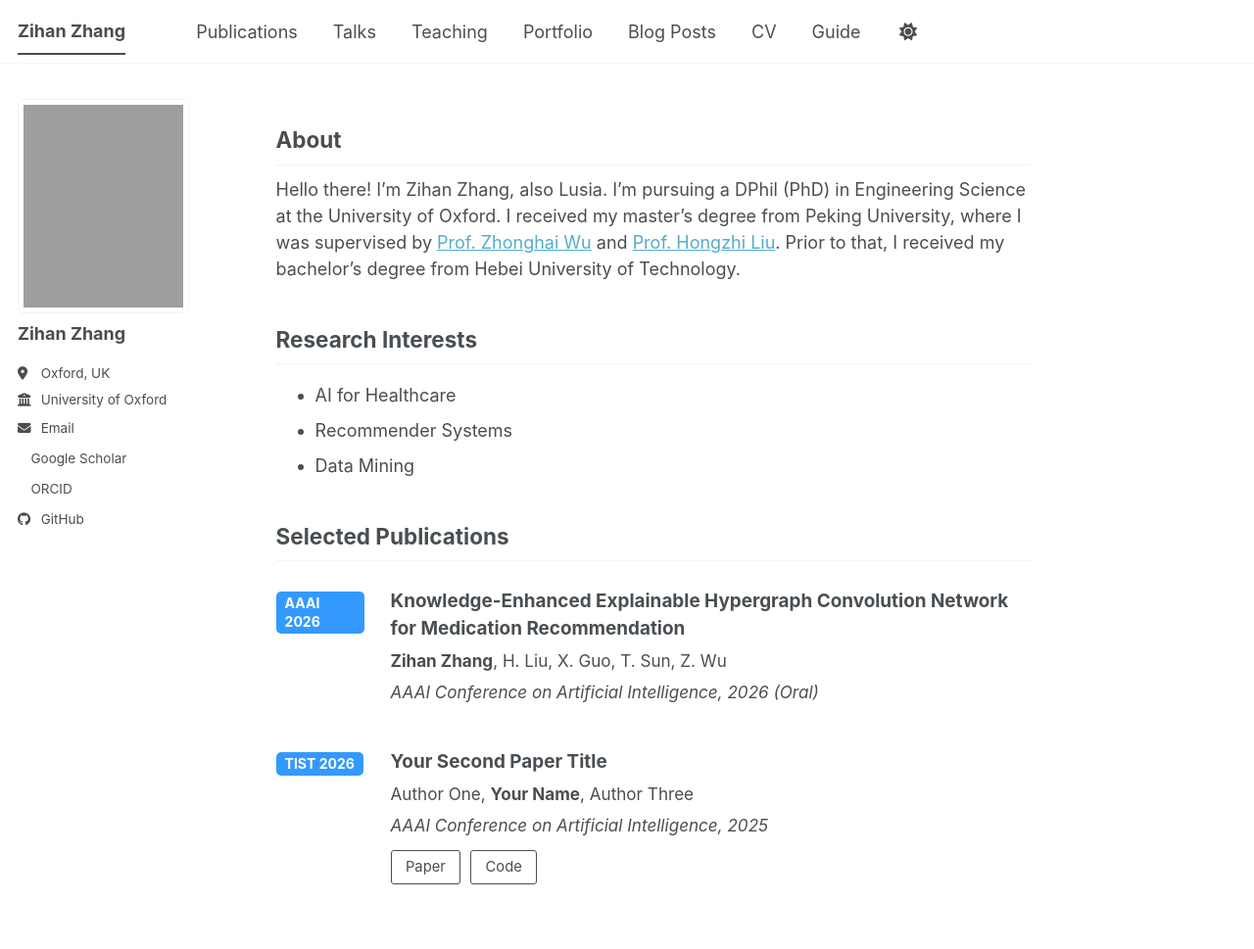
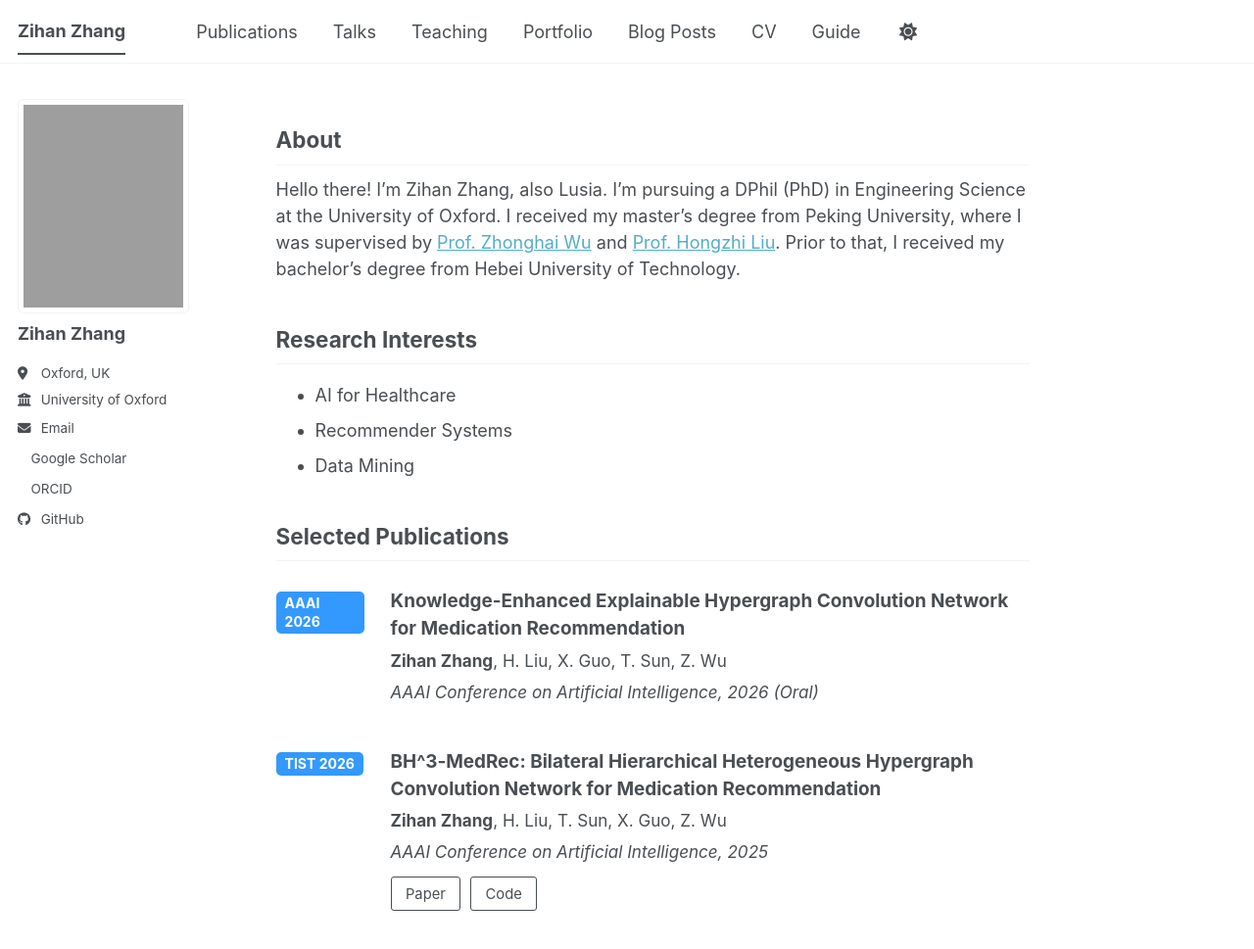
Before and after one commit to LusiaZ/LusiaZ.github.io, a Jekyll site: the page built from _pages/about.md, in a window 1280 px wide and 1056 px high. Shown: the top 969 px of the window at 98% size. Built offline with Jekyll 4.4.1, drawn with Linux system fonts in a browser that asks for light colours; a style sheet for code colours, icons or effects is not loaded.

Commit message:
Update about.md

```diff
--- a/_pages/about.md
+++ b/_pages/about.md
@@ -52,11 +52,11 @@ Hello there! I'm Zihan Zhang, also Lusia. I'm pursuing a DPhil (PhD) in Engineer
          href="论文链接"
          target="_blank"
          rel="noopener noreferrer">
-        Your Second Paper Title
+        BH^3‑MedRec: Bilateral Hierarchical Heterogeneous Hypergraph Convolution Network for Medication Recommendation
       </a>
 
       <p class="pub-authors">
-        Author One, <strong>Your Name</strong>, Author Three
+        <strong>Zihan Zhang</strong>, H. Liu, T. Sun, X. Guo, Z. Wu
       </p>
 
       <p class="pub-venue">
```
Also changed, not shown: other parts of _pages/about.md (+1 -1 lines).
